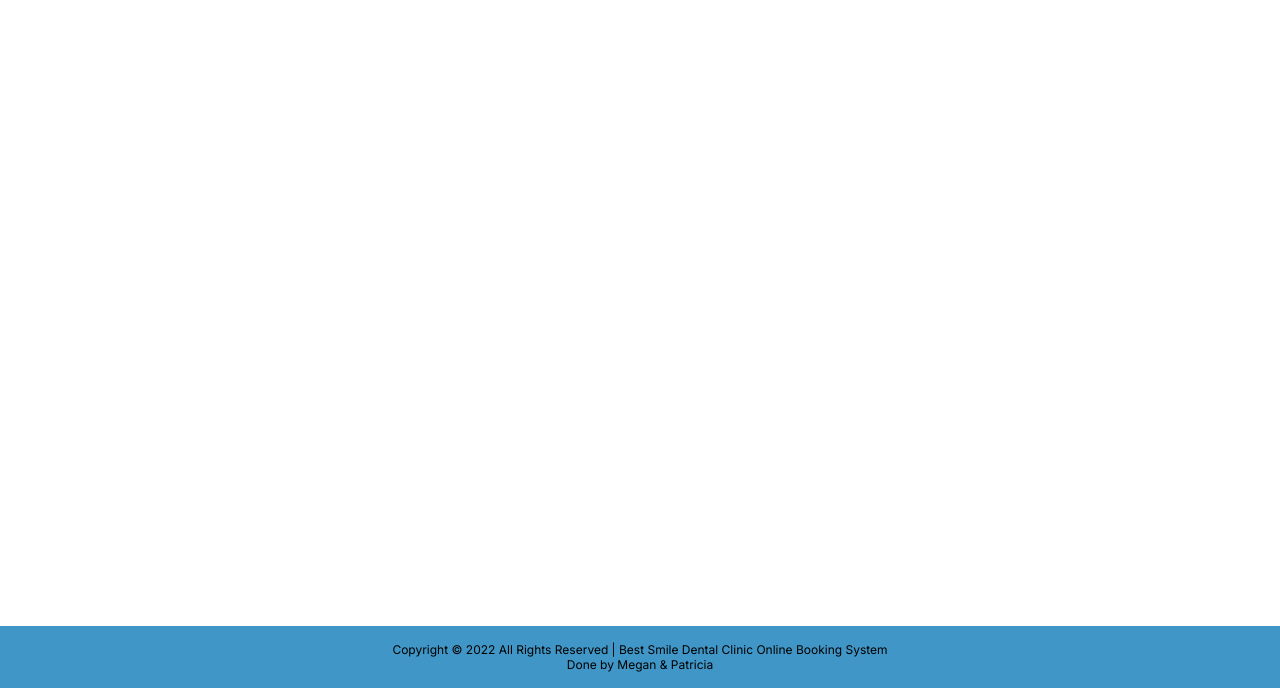
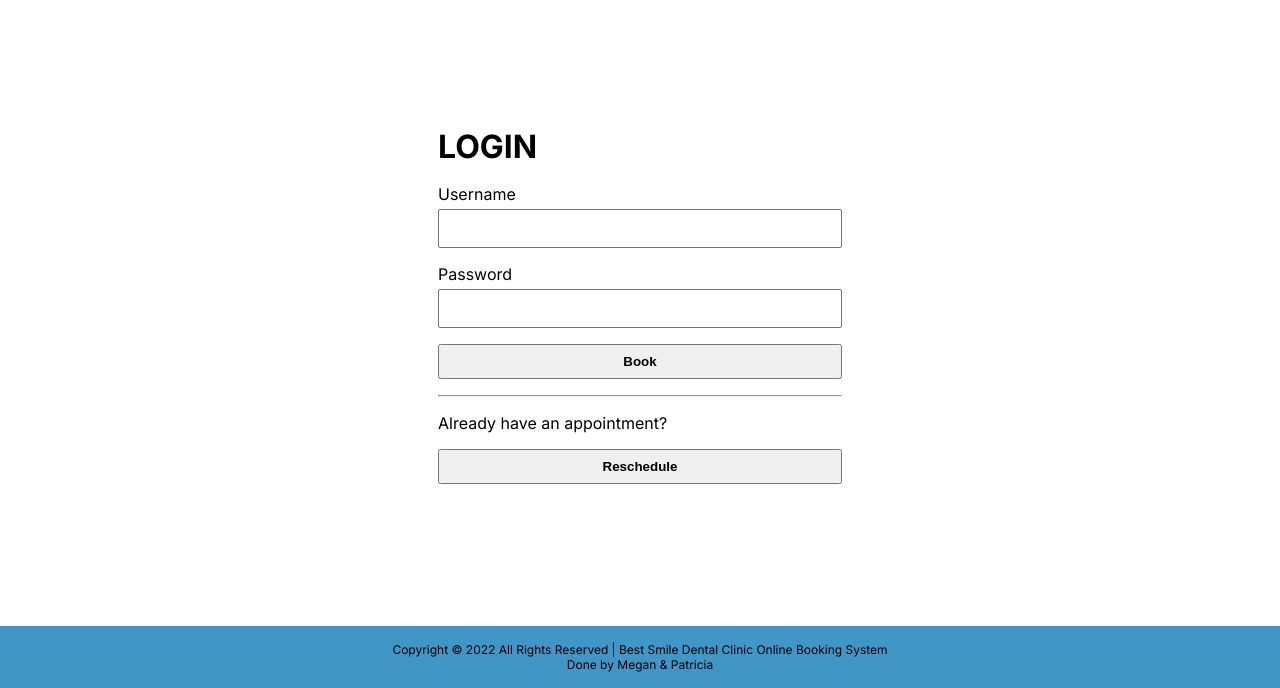
Before and after one commit to megonica/IE4717-Project, a PHP site: page /login.php in a window 1280 px wide. Shown: the part 112-800 px from the top of the page. Run offline with PHP 8.4, Linux system fonts and the light colour scheme.

Commit message:
login page UI

```diff
--- a/pages/dentists/dentists.php
+++ b/pages/dentists/dentists.php
@@ -11,7 +11,6 @@
   <body>
     <?php include '../../components/header.php';?>
     <div class="content">
-
     </div>
     <?php include '../../components/footer.php';?>
   </body>
--- a/pages/login page/login.php
+++ b/pages/login page/login.php
@@ -7,11 +7,67 @@
     <title>Best Smile Dental Clinic - Login</title>
     <link rel="stylesheet" href="../../styles/global.css">
     <link rel="shortcut icon" href="../../images/favicon.ico" type="image/x-icon">
+    <style type="text/css">
+      .container{
+        width: 100%;
+        height: auto;
+        display: flex;
+        justify-content: center;
+        align-items: center;
+        padding-bottom: 16px;
+      }
+
+      h1{
+        margin-top: 0px;
+        margin-bottom: 18px;
+      }
+
+      label{
+        margin-bottom: 5px;
+        display: block;
+      }
+
+      button,
+      input{
+       width: 400px;
+       height: 35px;
+      }
+
+      input{
+        display: block;
+        margin-bottom: 16px;
+        padding: 0;
+      }
+
+      button {
+        font-weight: bold;
+        width: 100%;
+      }
+
+      hr{
+        margin: 0;
+        margin-top: 16px;
+      }
+    </style>
   </head>
   <body>
     <?php include '../../components/header.php';?>
     <div class="content">
-
+      <div class="container">
+        <form action="" method="post">
+          <div class="login">
+              <h1>LOGIN</h1>
+              <label for="username">Username</label>
+              <input type="text" id="username" name="username">
+              <label for="password">Password</label>
+              <input type="text" id="password" name="password">
+              <button type="submit">Book</button>
+              <hr>
+              <p>Already have an appointment?</p>
+              <button type="submit">Reschedule</button>
+          </div>
+        </form>
+      </div>
     </div>
     <?php include '../../components/footer.php';?>
   </body>
```
